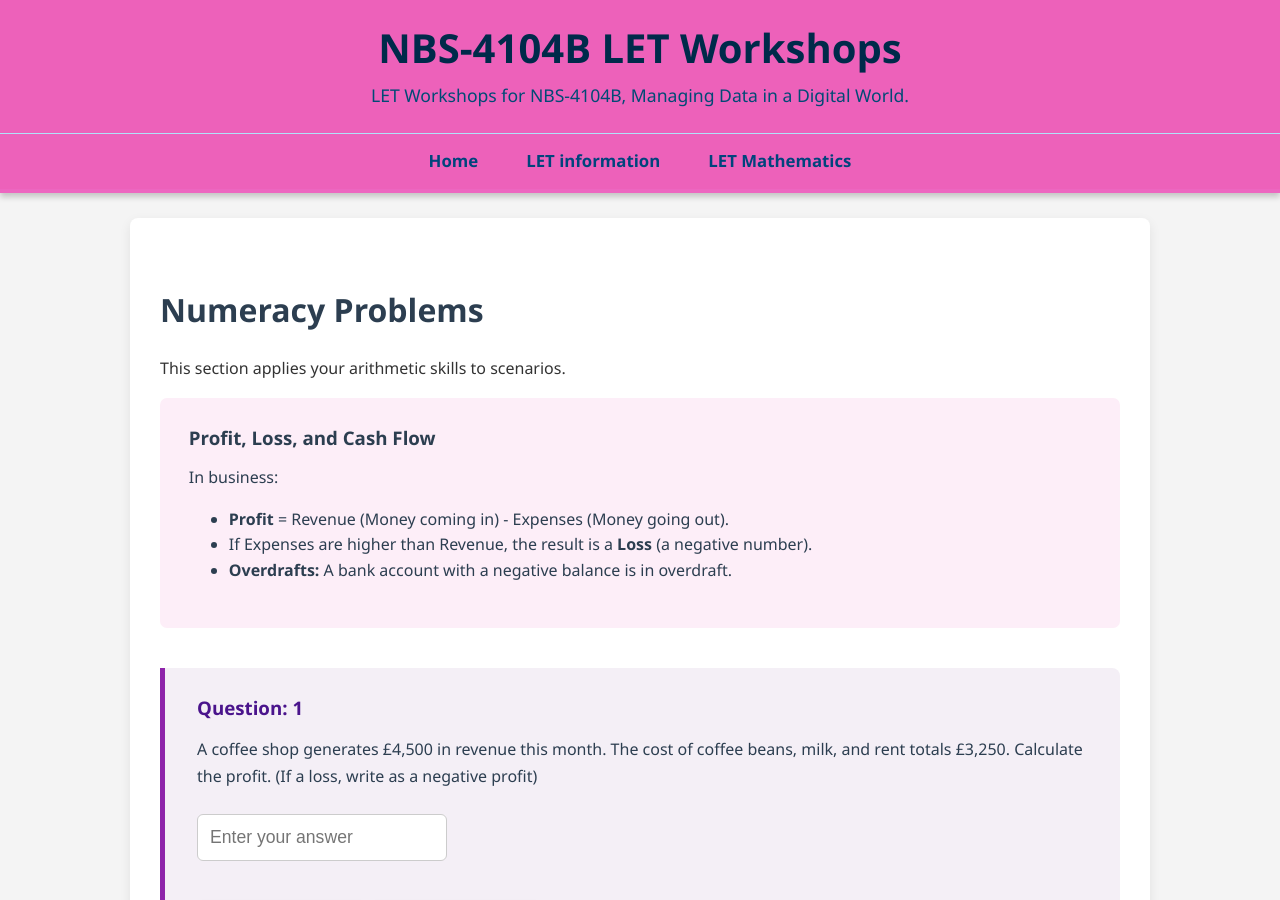
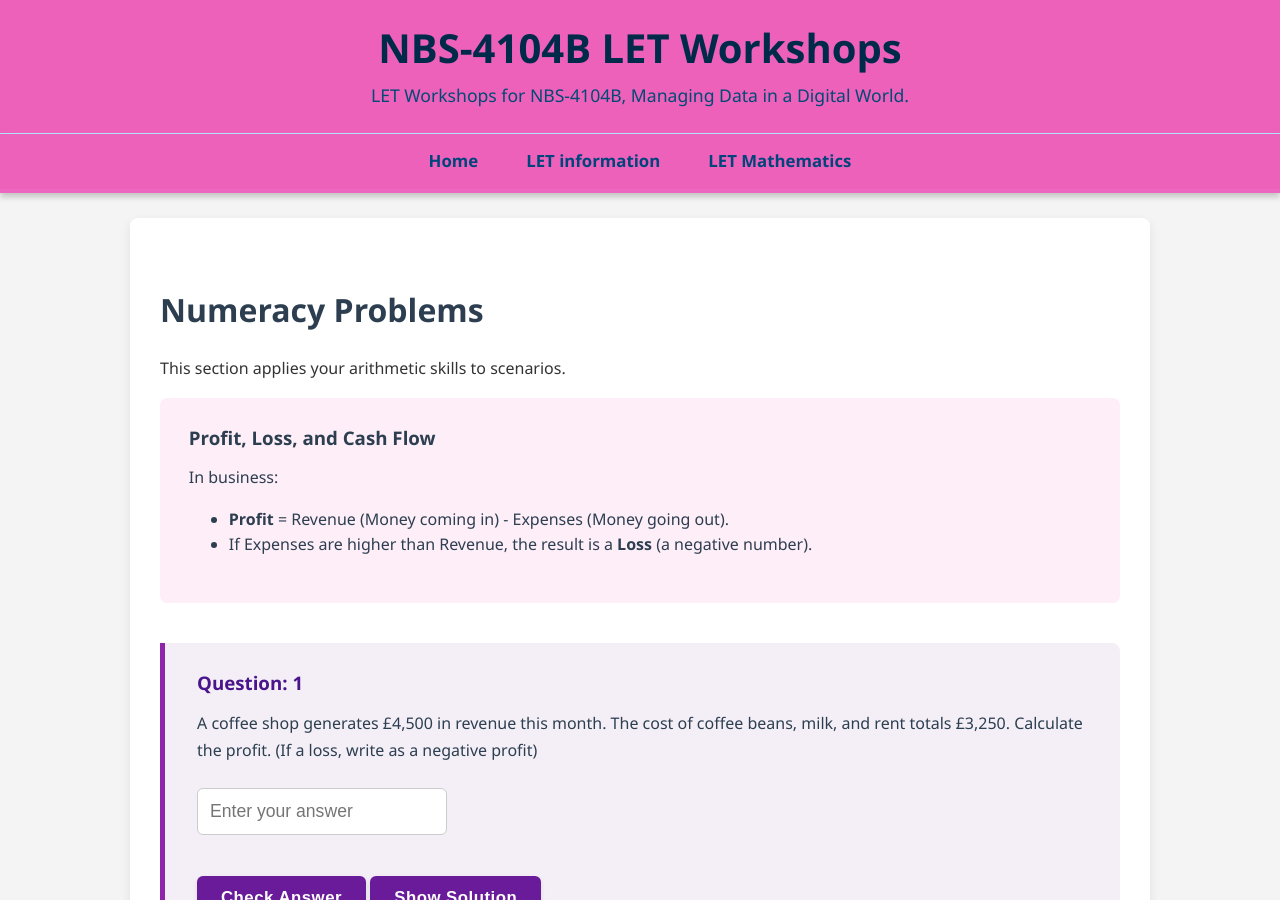
Before and after one commit to probe973/nbs-4104b, a Jekyll site: the page built from numeracy/05-problems.md, in a window 1280 px wide and 900 px high. Built offline with Jekyll 4.4.1, drawn with Linux system fonts in a browser that asks for light colours.

Commit message:
Update 05-problems.md

```diff
--- a/numeracy/05-problems.md
+++ b/numeracy/05-problems.md
@@ -14,7 +14,6 @@
 In business:
 *   **Profit** = Revenue (Money coming in) - Expenses (Money going out).
 *   If Expenses are higher than Revenue, the result is a **Loss** (a negative number).
-*   **Overdrafts:** A bank account with a negative balance is in overdraft.
 
 </div>
 
```
